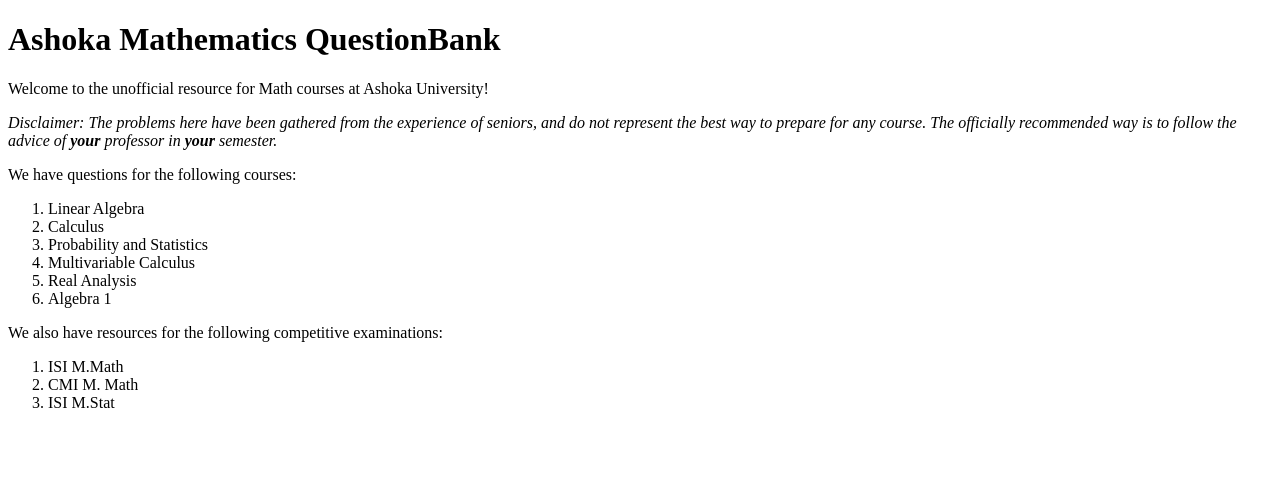
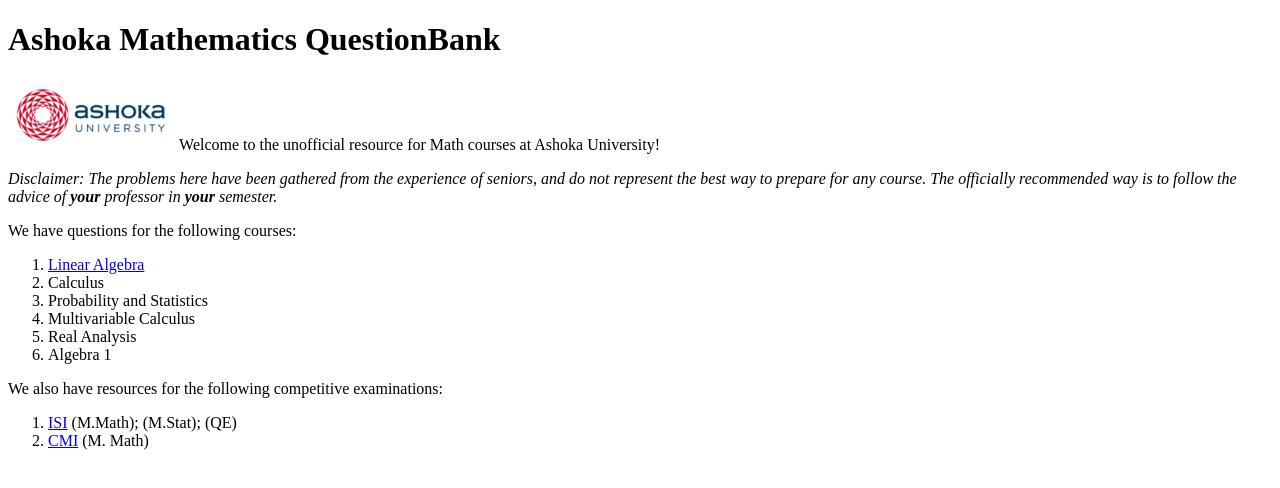
Before and after one commit to sudo-daemon/ashokamath, a plain HTML site: page index.html in a window 1280 px wide. Drawn offline with Linux system fonts and the light colour scheme.

Commit message:
Added the Linear Algebra file, and put images like logos.

```diff
--- a/index.html
+++ b/index.html
@@ -8,13 +8,15 @@
 <body>
     <h1>Ashoka Mathematics QuestionBank</h1>
 
+    <img src="./imgs/au_logo.png" alt="Ashoka University logo" height="70">
+
     Welcome to the unofficial resource for Math courses at Ashoka University!
 
     <p><i>Disclaimer: The problems here have been gathered from the experience of seniors, and do not represent the best way to prepare for any course. The officially recommended way is to follow the advice of <b>your</b> professor in <b>your</b> semester.</i></p>
 
     <p>We have questions for the following courses:</p>
     <ol>
-        <li>Linear Algebra</li>
+        <li><a href="./pages/linalg.html">Linear Algebra</a></li>
         <li>Calculus</li>
         <li>Probability and Statistics</li>
         <li>Multivariable Calculus</li>
@@ -24,9 +26,8 @@
 
     <p>We also have resources for the following competitive examinations:</p>
     <ol>
-        <li>ISI M.Math</li>
-        <li>CMI M. Math</li>
-        <li>ISI M.Stat</li>
+        <li><a href="https://www.isical.ac.in/" target="_blank">ISI</a> (M.Math); (M.Stat); (QE)</li>
+        <li><a href="https://www.cmi.ac.in/" target="_blank">CMI</a> (M. Math)</li>
     </ol>
 </body>
 </html>
```
Also changed, not shown: pages/linalg.html (added, +13 -0 lines), imgs/au_logo.png (added), imgs/lin-alg.png (added).
